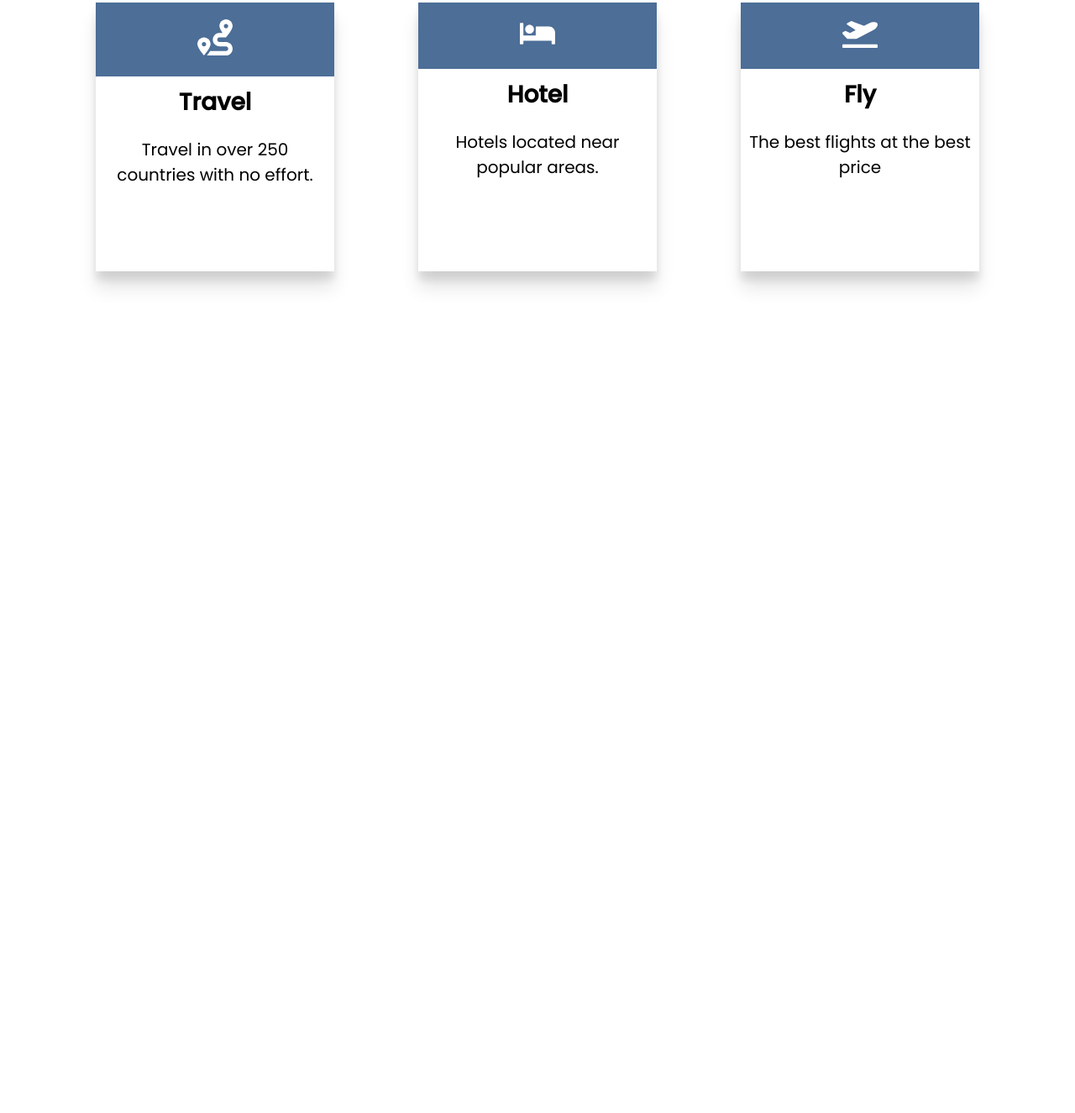
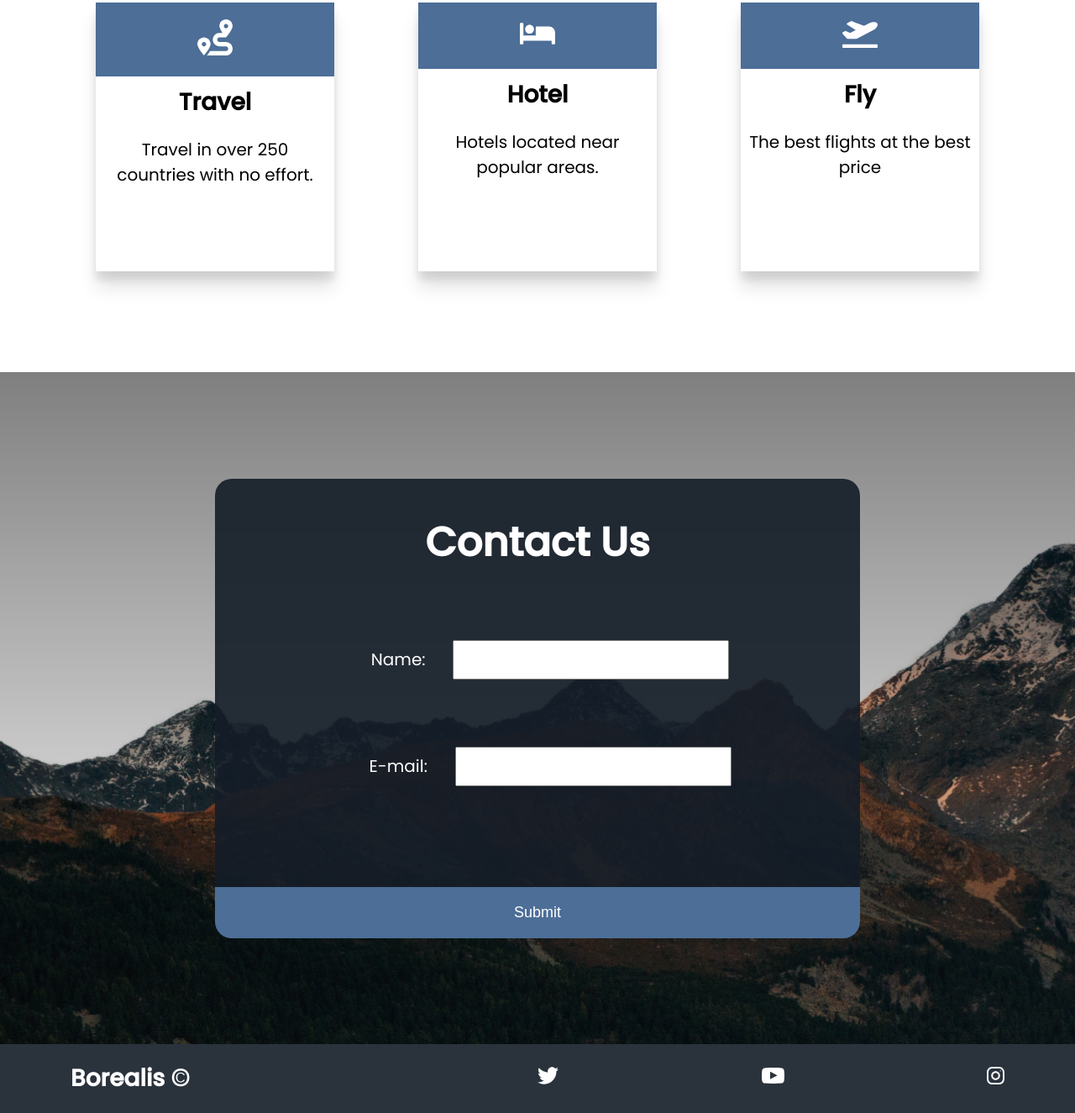
Before and after one commit to Oskar2323/Travel-agency, a plain HTML site: page index.html in a window 1280 px wide. Shown: the part 1957-3282 px from the top of the page at 84% size. Before the commit the page ends 2400 px from the top, so only its background shows below. Drawn offline with Linux system fonts and the light colour scheme; a web font is replaced by a local one.

Commit message:
finish the contact part and the footer

```diff
--- a/index.html
+++ b/index.html
@@ -79,7 +79,39 @@ however it's not going to work if you just open up the index.html on it's own. S
             <p>The best flights at the best price</p>
         </div>
     </div>
+
+<!-- Make the section part -->
+</section>
+<section id="contact">
+   <div class="form-wrapper">
+       <header class="form-head">
+           <h2>Contact Us</h2>
+       </header>
+       <form>
+           <div class="name-form">
+               <label for="name">Name:</label>
+               <input type="text", name="name" required>
+            </div>
+            <div class="email-form">
+                <label for="email">E-mail:</label>
+                <input type="email" name="email" required>
+            </div>
+            <button type="submit">Submit</button>
+       </form>
+   </div>
 </section>
 
+<!-- add the footer -->
+<footer>
+    <div class="footer-wrapper">
+        <!-- the strange symbol is to make the copyright sympol -->
+        <h5>Borealis &copy;</h5>
+        <ul>
+            <li><a href="#"><img src="./imagines_icons/icons/twitter.svg" alt=""></a></li>
+            <li><a href="#"><img src="./imagines_icons/icons/youtube.svg" alt=""></a></li>
+            <li><a href="#"><img src="./imagines_icons/icons/instagram.svg" alt=""></a></li>
+        </ul>
+    </div>
+</footer>
 </body>
 </html>
--- a/style.css
+++ b/style.css
@@ -215,6 +215,74 @@ nav ul{
     background:#4c6e97;
 }
 
+/* Start to make the Contact part */
+#contact{
+    min-height: 100vh;
+    background: linear-gradient(rgba(0, 0, 0, 0.5), transparent) ,url("./imagines_icons/img/contact-mountain.png");
+    background-position: center;
+    background-size: cover;
+    background-repeat: no-repeat;
+    display: flex;
+    align-items: center;
+    justify-content: center;
+}
+
+.form-wrapper{
+    background: rgba(19, 28, 39, 0.9);
+    width: 60%;
+    color: white;
+    /* to make the borders rounded */
+    border-radius: 20px;
+}
+
+.form-head{
+    text-align: center;
+    padding: 4rem;
+}
+.name-form, .email-form{
+    padding: 4rem;
+    text-align: center;
+}
+.form-wrapper label{
+    margin: 0 3rem;
+}
+.form-wrapper button{
+    width: 100%;
+    padding: 2rem;
+    margin-top: 8rem;
+    border-bottom-left-radius: 20px;
+    border-bottom-right-radius: 20px;
+}
+
+.form-wrapper input{
+    padding: 1rem 3rem;
+}
+
+/* make the footer */
+footer{
+    color: white;
+    background:rgba(19, 28, 39, 0.9);
+}
+
+.footer-wrapper{
+    display: flex;
+    padding: 2rem;
+    width: 90%;
+    margin:auto;
+    align-items: center;
+    min-height: 10vh;
+    flex-wrap: wrap;
+}
+footer h5{
+    flex: 1 1 40rem;
+}
+footer ul{
+    display: flex;
+    list-style: none;
+    flex: 1 1 40rem;
+    justify-content: space-between;
+    align-items: center;
+}
 
 /* add the parameteres to be responsive */
 @media screen and (max-width: 933px){
@@ -243,4 +311,14 @@ nav ul{
         background: rgba(19, 28, 39, 0.8);
         color: white;
     }
+
+    .form-wrapper{
+        width: 100%;
+    }
+    footer{
+        text-align: center;
+    }
+    footer h5{
+        padding-bottom: 3rem;
+    }
 }
```
